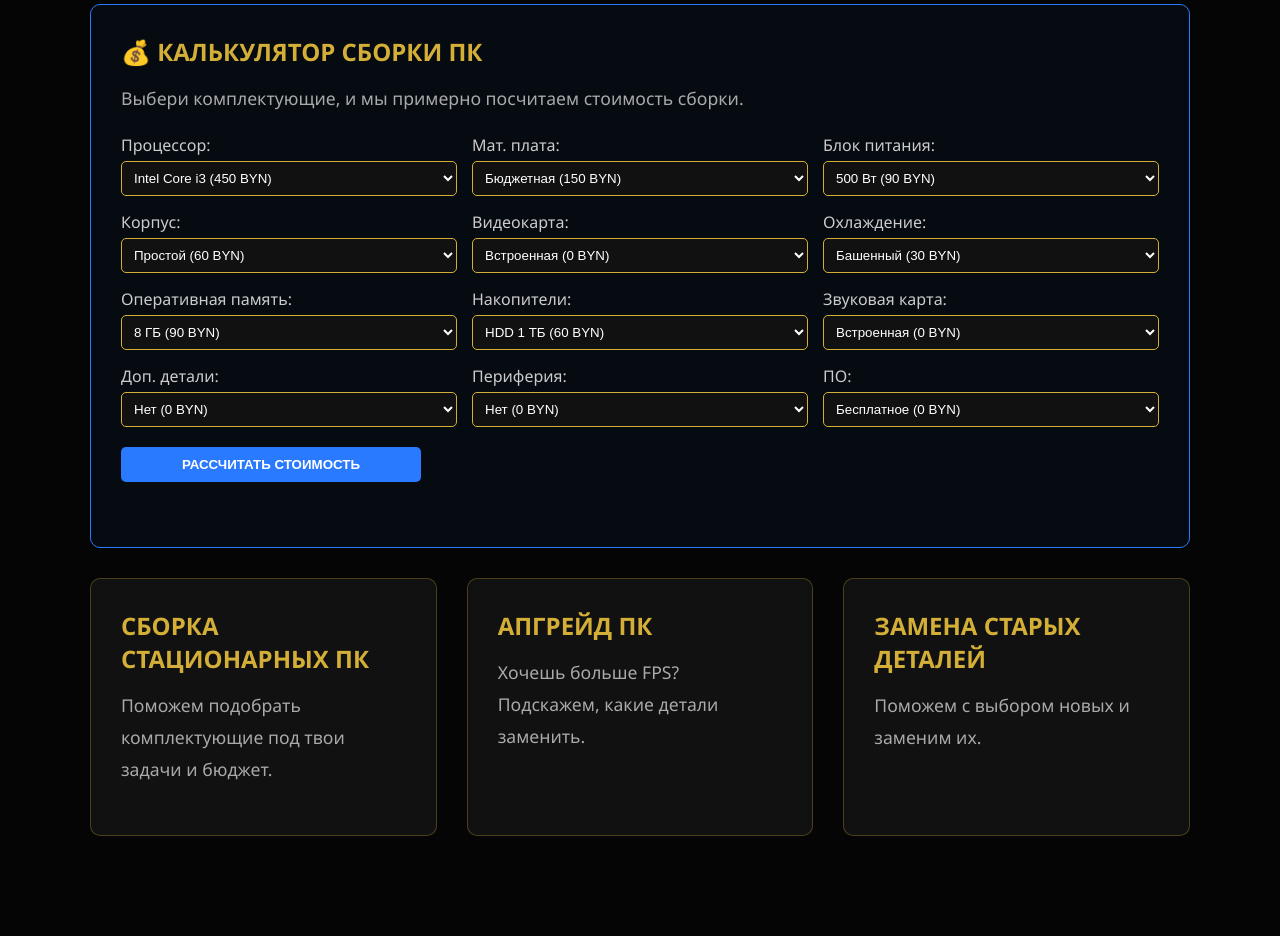
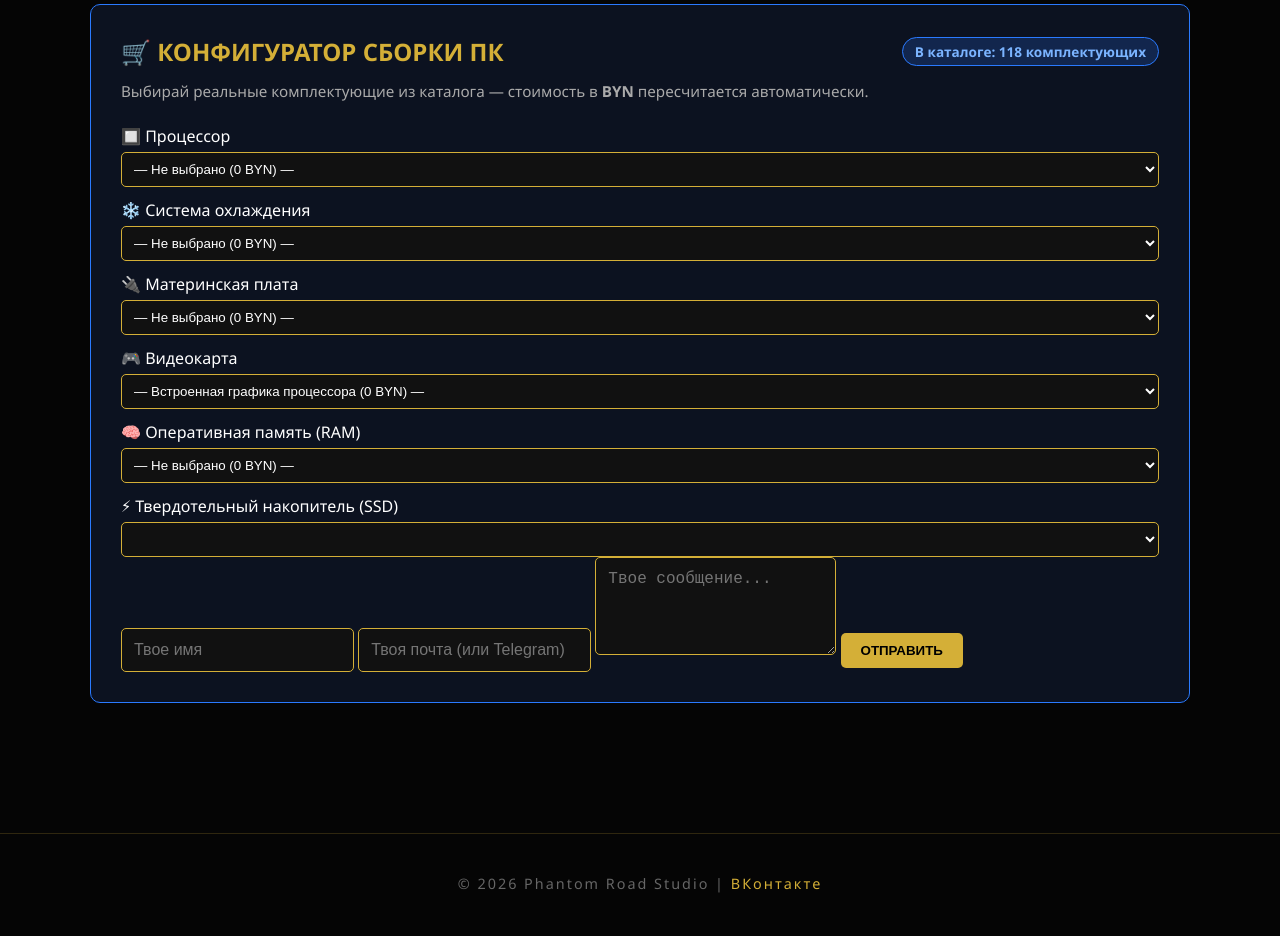
Before and after one commit to Cherep645242433/phantomroadstudio.github.io, a plain HTML site: page index.html in a window 1280 px wide. Shown: the part 8395-9331 px from the top of the page. Drawn offline with Linux system fonts and the light colour scheme.

Commit message:
Update index.html

```diff
--- a/index.html
+++ b/index.html
@@ -363,35 +363,138 @@
         </div>
     </section>
 
-    <section id="computers">
+     <section id="computers">
         <h2>Компьютеры</h2>
         <p>Для нас техника — это не просто железо. Мы (команда Phantom Road Studio и наш ИИ-напарник) помогаем с подбором комплектующих и собираем <strong>стационарные компьютеры</strong> для наших проектов и не только.</p>
-        <div class="card" style="border-color: #2a7aff; background: rgba(42, 122, 255, 0.05); margin-bottom: 30px;">
-            <h3>💰 Калькулятор сборки ПК</h3>
-            <p>Выбери комплектующие, и мы примерно посчитаем стоимость сборки.</p>
-            <div style="display: grid; grid-template-columns: repeat(auto-fit, minmax(250px, 1fr)); gap: 15px;">
-                <label style="color: #ccc;">Процессор:<select id="cpu" class="calc-select"><option value="450">Intel Core i3 (450 BYN)</option><option value="750">Intel Core i5 (750 BYN)</option><option value="1200">Intel Core i7 (1200 BYN)</option></select></label>
-                <label style="color: #ccc;">Мат. плата:<select id="motherboard" class="calc-select"><option value="150">Бюджетная (150 BYN)</option><option value="300">Средняя (300 BYN)</option><option value="600">Топовая (600 BYN)</option></select></label>
-                <label style="color: #ccc;">Блок питания:<select id="psu" class="calc-select"><option value="90">500 Вт (90 BYN)</option><option value="150">700 Вт (150 BYN)</option><option value="240">1000 Вт (240 BYN)</option></select></label>
-                <label style="color: #ccc;">Корпус:<select id="case" class="calc-select"><option value="60">Простой (60 BYN)</option><option value="150">С подсветкой (150 BYN)</option><option value="300">Премиум (300 BYN)</option></select></label>
-                <label style="color: #ccc;">Видеокарта:<select id="gpu" class="calc-select"><option value="0">Встроенная (0 BYN)</option><option value="600">GTX 1650 (600 BYN)</option><option value="1500">RTX 3060 (1500 BYN)</option></select></label>
-                <label style="color: #ccc;">Охлаждение:<select id="cooler" class="calc-select"><option value="30">Башенный (30 BYN)</option><option value="90">Водяное (90 BYN)</option><option value="180">СЖО (180 BYN)</option></select></label>
-                <label style="color: #ccc;">Оперативная память:<select id="ram" class="calc-select"><option value="90">8 ГБ (90 BYN)</option><option value="180">16 ГБ (180 BYN)</option><option value="360">32 ГБ (360 BYN)</option></select></label>
-                <label style="color: #ccc;">Накопители:<select id="storage" class="calc-select"><option value="60">HDD 1 ТБ (60 BYN)</option><option value="150">SSD 512 ГБ (150 BYN)</option><option value="300">SSD 1 ТБ (300 BYN)</option></select></label>
-                <label style="color: #ccc;">Звуковая карта:<select id="sound" class="calc-select"><option value="0">Встроенная (0 BYN)</option><option value="90">Внешняя (90 BYN)</option><option value="240">Профессиональная (240 BYN)</option></select></label>
-                <label style="color: #ccc;">Доп. детали:<select id="extra" class="calc-select"><option value="0">Нет (0 BYN)</option><option value="60">Вентиляторы (60 BYN)</option><option value="150">Подсветка + кабели (150 BYN)</option></select></label>
-                <label style="color: #ccc;">Периферия:<select id="peripheral" class="calc-select"><option value="0">Нет (0 BYN)</option><option value="90">Клавиатура + мышь (90 BYN)</option><option value="300">Монитор + клавиатура + мышь (300 BYN)</option></select></label>
-                <label style="color: #ccc;">ПО:<select id="soft" class="calc-select"><option value="0">Бесплатное (0 BYN)</option><option value="150">Windows + офис (150 BYN)</option><option value="300">Профессиональное (300 BYN)</option></select></label>
+
+        <div class="card" style="border-color: #2a7aff; background: rgba(15, 22, 38, 0.85); margin-bottom: 30px;">
+            <div style="display: flex; justify-content: space-between; align-items: center; flex-wrap: wrap; gap: 10px; margin-bottom: 10px;">
+                <h3 style="margin-bottom: 0;">🛒 Конфигуратор сборки ПК</h3>
+                <span id="catalogTotalBadge" style="background: rgba(42, 122, 255, 0.2); border: 1px solid #2a7aff; color: #7bb4ff; padding: 4px 12px; border-radius: 20px; font-size: 0.85rem; font-weight: bold;">В каталоге: 118 комплектующих</span>
             </div>
-            <button onclick="calculatePC()" class="btn-download" style="margin-top: 20px; cursor: pointer; background: #2a7aff; color: #fff; border: none; max-width: 300px;">Рассчитать стоимость</button>
-            <p id="pcResult" style="font-size: 1.2rem; color: #2a7aff; font-weight: bold; margin-top: 15px;"></p>
-        </div>
-        <div class="grid">
-            <div class="card"><h3>Сборка стационарных ПК</h3><p>Поможем подобрать комплектующие под твои задачи и бюджет.</p></div>
-            <div class="card"><h3>Апгрейд ПК</h3><p>Хочешь больше FPS? Подскажем, какие детали заменить.</p></div>
-            <div class="card"><h3>Замена старых деталей</h3><p>Поможем с выбором новых и заменим их.</p></div>
-        </div>
-    </section>
+            <p style="font-size: 0.95rem; margin-bottom: 20px;">Выбирай реальные комплектующие из каталога — стоимость в <strong>BYN</strong> пересчитается автоматически.</p>
+
+            <div id="pcConfiguratorGrid" style="display: flex; flex-direction: column; gap: 12px;">
+
+                <!-- 1. Процессор -->
+                <div class="cfg-row">
+                    <div class="cfg-head">
+                        <span class="cfg-title">🔲 Процессор</span>
+                        <span class="cfg-count"></span>
+                    </div>
+                    <select id="cpu" class="calc-select">
+                        <option value="0">— Не выбрано (0 BYN) —</option>
+                        <option value="240">Intel Core i3-10105F (4 ядра / 8 потоков, до 4.4 ГГц) — 240 BYN</option>
+                        <option value="295">Intel Core i3-12100F (4 ядра / 8 потоков, LGA1700) — 295 BYN</option>
+                        <option value="310">Intel Core i5-8600 (6 ядер / 6 потоков, до 4.3 ГГц) — 310 BYN</option>
+                        <option value="320">AMD Ryzen 5 3600 (6 ядер / 12 потоков, AM4) — 320 BYN</option>
+                        <option value="390">AMD Ryzen 5 5500 (6 ядер / 12 потоков, до 4.2 ГГц) — 390 BYN</option>
+                        <option value="440">Intel Core i5-12400F (6 ядер / 12 потоков, LGA1700) — 440 BYN</option>
+                        <option value="460">AMD Ryzen 5 5600 (6 ядер / 12 потоков, до 4.4 ГГц) — 460 BYN</option>
+                        <option value="590">AMD Ryzen 5 7500F (6 ядер / 12 потоков, AM5, DDR5) — 590 BYN</option>
+                        <option value="640">Intel Core i5-13400F (10 ядер / 16 потоков) — 640 BYN</option>
+                        <option value="790">Intel Core i5-14400F (10 ядер / 16 потоков, до 4.7 ГГц) — 790 BYN</option>
+                        <option value="860">AMD Ryzen 7 5700X3D (8 ядер / 16 потоков, 96 МБ кэш) — 860 BYN</option>
+                        <option value="1150">Intel Core i7-13700F (16 ядер / 24 потока) — 1150 BYN</option>
+                        <option value="1380">AMD Ryzen 7 7800X3D (8 ядер / 16 потоков, игровой топ) — 1380 BYN</option>
+                        <option value="1690">Intel Core i9-14900F (24 ядра / 32 потока) — 1690 BYN</option>
+                    </select>
+                </div>
+
+                <!-- 2. Система охлаждения -->
+                <div class="cfg-row">
+                    <div class="cfg-head">
+                        <span class="cfg-title">❄️ Система охлаждения</span>
+                        <span class="cfg-count"></span>
+                    </div>
+                    <select id="cooler" class="calc-select">
+                        <option value="0">— Не выбрано (0 BYN) —</option>
+                        <option value="25">Боксовый кулер Intel / AMD (до 65 Вт) — 25 BYN</option>
+                        <option value="45">ID-COOLING SE-903-XT (3 трубки, 130 Вт) — 45 BYN</option>
+                        <option value="65">DeepCool GAMMAXX 300 (3 трубки, 130 Вт) — 65 BYN</option>
+                        <option value="85">ID-COOLING SE-214-XT ARGB (4 трубки, 180 Вт) — 85 BYN</option>
+                        <option value="110">DeepCool AK400 (4 трубки, тихий, 220 Вт) — 110 BYN</option>
+                        <option value="145">ID-COOLING FROZN A620 (двухбашенный, 270 Вт) — 145 BYN</option>
+                        <option value="195">DeepCool AK620 (двухбашенный, 260 Вт) — 195 BYN</option>
+                        <option value="260">СЖО DeepCool LE520 (водяное 240 мм, ARGB) — 260 BYN</option>
+                        <option value="390">СЖО Arctic Liquid Freezer III 360 (360 мм) — 390 BYN</option>
+                    </select>
+                </div>
+
+                <!-- 3. Материнская плата -->
+                <div class="cfg-row">
+                    <div class="cfg-head">
+                        <span class="cfg-title">🔌 Материнская плата</span>
+                        <span class="cfg-count"></span>
+                    </div>
+                    <select id="motherboard" class="calc-select">
+                        <option value="0">— Не выбрано (0 BYN) —</option>
+                        <option value="180">ASUS PRIME H310M-R R2.0 (LGA1151v2, DDR4) — 180 BYN</option>
+                        <option value="210">Gigabyte H510M H V2 (LGA1200, DDR4, M.2) — 210 BYN</option>
+                        <option value="240">MSI A520M-A PRO (AM4, DDR4, M.2) — 240 BYN</option>
+                        <option value="275">ASUS PRIME H610M-K D4 (LGA1700, DDR4) — 275 BYN</option>
+                        <option value="310">Gigabyte B450M DS3H V2 (AM4, 4 слота DDR4) — 310 BYN</option>
+                        <option value="365">MSI B550M PRO-VDH WIFI (AM4, PCIe 4.0, Wi-Fi) — 365 BYN</option>
+                        <option value="410">Gigabyte B760M DS3H DDR4 (LGA1700, 2x M.2) — 410 BYN</option>
+                        <option value="460">ASUS TUF GAMING B550-PLUS (AM4, ATX) — 460 BYN</option>
+                        <option value="520">MSI PRO B650M-P (AM5, DDR5, PCIe 4.0) — 520 BYN</option>
+                        <option value="590">MSI MAG B760 TOMAHAWK WIFI (LGA1700, DDR5) — 590 BYN</option>
+                        <option value="680">Gigabyte B650 AORUS ELITE AX (AM5, DDR5, Wi-Fi 6E) — 680 BYN</option>
+                    </select>
+                </div>
+
+                <!-- 4. Видеокарта -->
+                <div class="cfg-row">
+                    <div class="cfg-head">
+                        <span class="cfg-title">🎮 Видеокарта</span>
+                        <span class="cfg-count"></span>
+                    </div>
+                    <select id="gpu" class="calc-select">
+                        <option value="0">— Встроенная графика процессора (0 BYN) —</option>
+                        <option value="290">AMD Radeon RX 560 4GB GDDR5 — 290 BYN</option>
+                        <option value="360">AMD Radeon RX 580 8GB GDDR5 — 360 BYN</option>
+                        <option value="490">NVIDIA GeForce GTX 1650 4GB GDDR6 — 490 BYN</option>
+                        <option value="620">NVIDIA GeForce GTX 1660 Super 6GB GDDR6 — 620 BYN</option>
+                        <option value="780">AMD Radeon RX 6600 8GB GDDR6 — 780 BYN</option>
+                        <option value="890">NVIDIA GeForce RTX 3050 8GB GDDR6 — 890 BYN</option>
+                        <option value="980">AMD Radeon RX 7600 8GB GDDR6 — 980 BYN</option>
+                        <option value="1050">NVIDIA GeForce RTX 3060 12GB GDDR6 — 1050 BYN</option>
+                        <option value="1190">NVIDIA GeForce RTX 4060 8GB GDDR6 (DLSS 3) — 1190 BYN</option>
+                        <option value="1490">NVIDIA GeForce RTX 4060 Ti 8GB GDDR6 — 1490 BYN</option>
+                        <option value="1650">AMD Radeon RX 7700 XT 12GB GDDR6 — 1650 BYN</option>
+                        <option value="2150">NVIDIA GeForce RTX 4070 Super 12GB GDDR6X — 2150 BYN</option>
+                        <option value="2950">NVIDIA GeForce RTX 4070 Ti Super 16GB — 2950 BYN</option>
+                    </select>
+                </div>
+
+                <!-- 5. Оперативная память -->
+                <div class="cfg-row">
+                    <div class="cfg-head">
+                        <span class="cfg-title">🧠 Оперативная память (RAM)</span>
+                        <span class="cfg-count"></span>
+                    </div>
+                    <select id="ram" class="calc-select">
+                        <option value="0">— Не выбрано (0 BYN) —</option>
+                        <option value="75">8 ГБ DDR4 3200 МГц (1x8 ГБ Kingston Fury) — 75 BYN</option>
+                        <option value="135">16 ГБ DDR4 3200 МГц (2x8 ГБ Kingston Fury Beast) — 135 BYN</option>
+                        <option value="145">16 ГБ DDR4 3600 МГц (2x8 ГБ G.Skill Ripjaws V) — 145 BYN</option>
+                        <option value="240">32 ГБ DDR4 3200 МГц (2x16 ГБ Kingston Fury Beast) — 240 BYN</option>
+                        <option value="265">32 ГБ DDR4 3600 МГц (2x16 ГБ Corsair Vengeance) — 265 BYN</option>
+                        <option value="210">16 ГБ DDR5 5600 МГц (2x8 ГБ Kingston Fury) — 210 BYN</option>
+                        <option value="360">32 ГБ DDR5 6000 МГц (2x16 ГБ Kingston Fury Beast) — 360 BYN</option>
+                        <option value="390">32 ГБ DDR5 6000 МГц (2x16 ГБ G.Skill Trident Z5 RGB) — 390 BYN</option>
+                        <option value="690">64 ГБ DDR5 6000 МГц (2x32 ГБ Kingston Fury) — 690 BYN</option>
+                    </select>
+                </div>
+
+                <!-- 6. Твердотельный накопитель (SSD) -->
+                <div class="cfg-row">
+                    <div class="cfg-head">
+                        <span class="cfg-title">⚡ Твердотельный накопитель (SSD)</span>
+                        <span class="cfg-count"></span>
+                    </div>
+                    <select id="storage" class="calc-select">
+
 
     <section id="books">
         <h2>Книги</h2>
```
